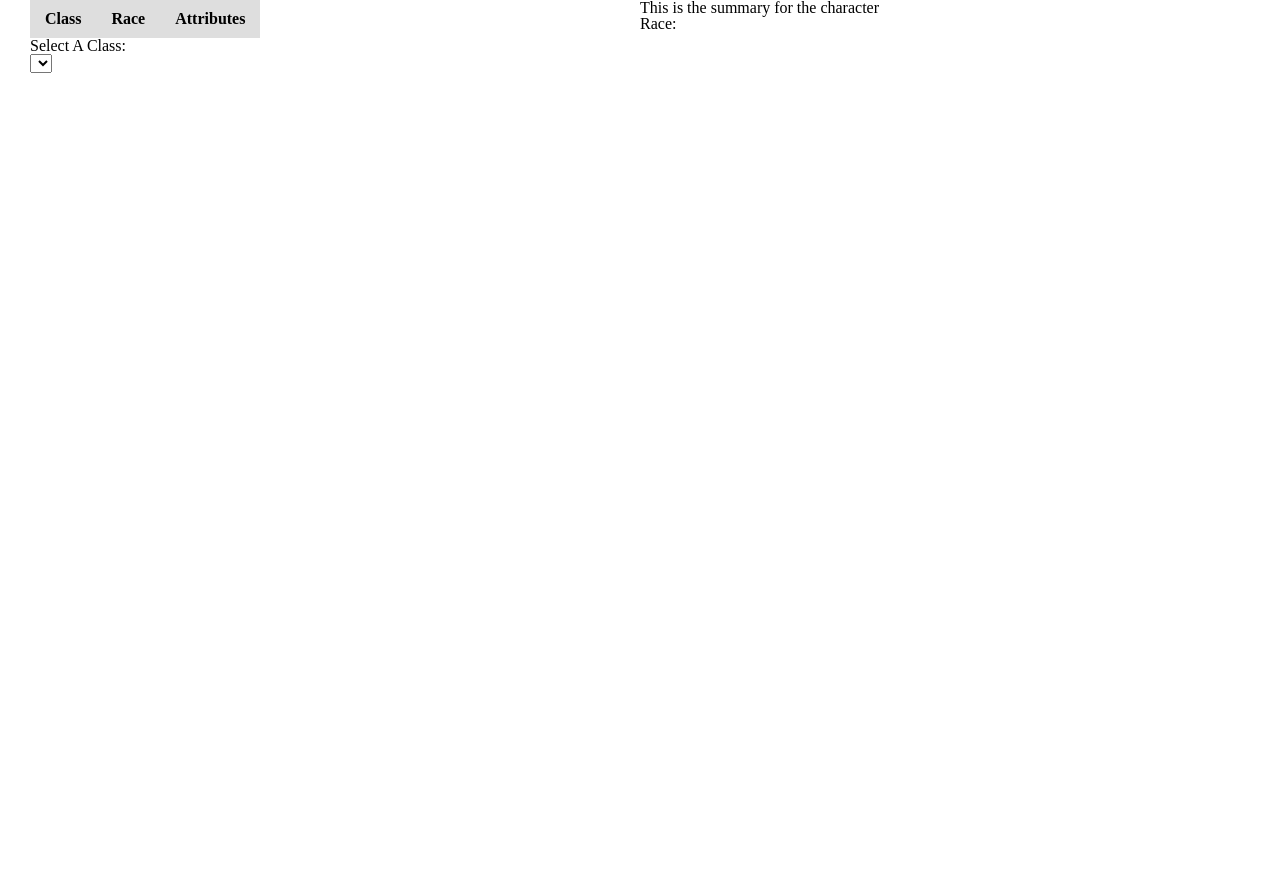
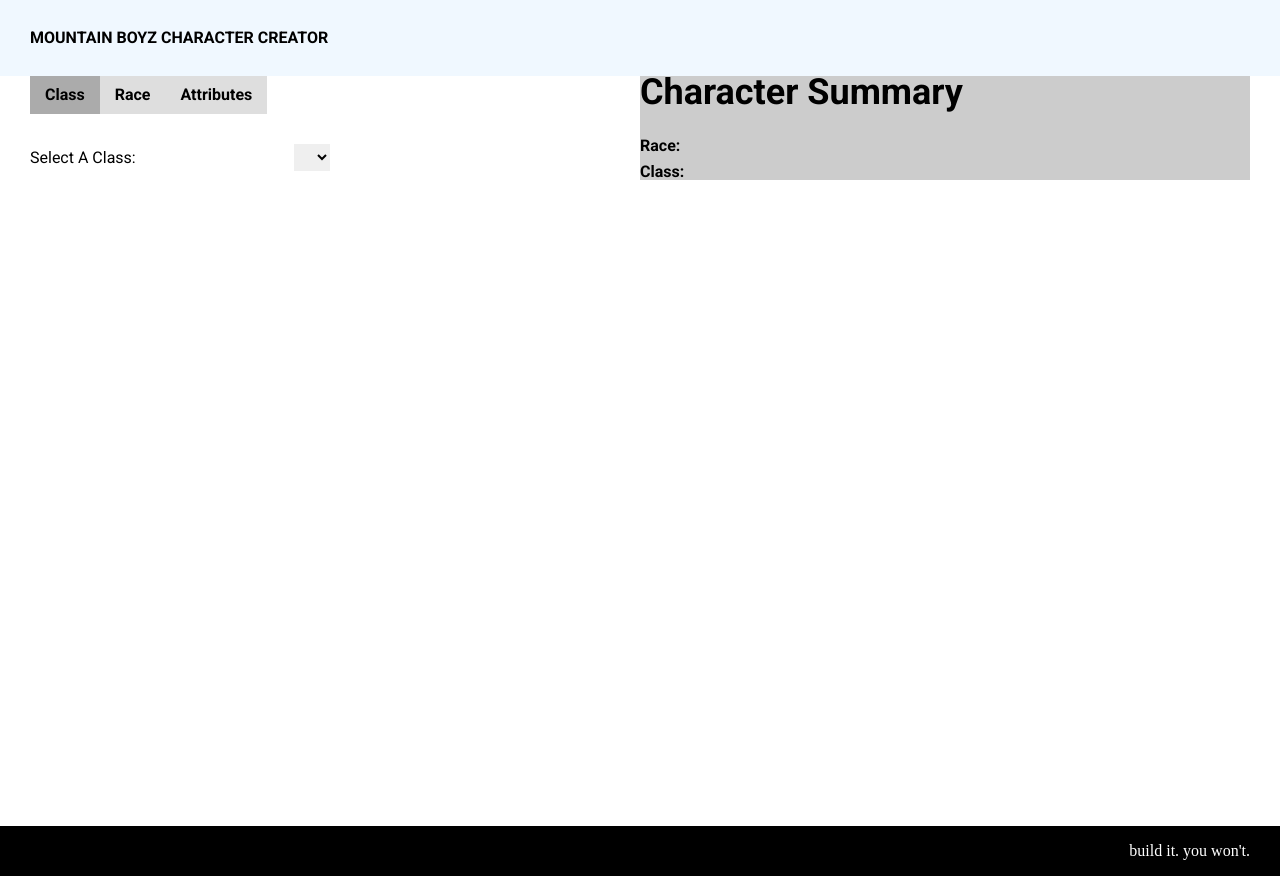
Before and after one commit to daigled/mbz_dnd, a React (Vite) app: page / in a window 1280 px wide. Before the commit the page ends 800 px from the top, so only its background shows below. Built offline with nearby package versions, Linux system fonts and the light colour scheme.

Commit message:
Feat/styling (#6)
* feat(*): styles

* docs(README): update ooo

```diff
--- a/index.html
+++ b/index.html
@@ -4,7 +4,12 @@
 		<meta charset="UTF-8" />
 		<link rel="icon" type="image/svg+xml" href="/vite.svg" />
 		<meta name="viewport" content="width=device-width, initial-scale=1.0" />
-		<title>Vite + React + TS</title>
+
+		<link rel="preconnect" href="https://fonts.googleapis.com">
+		<link rel="preconnect" href="https://fonts.gstatic.com" crossorigin>
+		<link href="https://fonts.googleapis.com/css2?family=Roboto:ital,wght@0,100;0,300;0,400;0,500;0,700;0,900;1,100;1,300;1,400;1,500;1,700;1,900&display=swap" rel="stylesheet">
+
+		<title>MBZ | DND</title>
 	</head>
 	<body>
 		<div id="root"></div>
--- a/src/App.css
+++ b/src/App.css
@@ -1,9 +1,34 @@
+main {
+	min-height: calc(100vh - 50px);
+}
+
+footer {
+	height: 50px;
+	background: #000;
+	color: #fff;
+	position: relative;
+}
+
+footer p {
+	position: absolute;
+	top: 50%;
+	right: 30px;
+	transform: translateY(-50%);
+}
+
 .container {
 	position: relative;
 	display: block;
 	margin: auto;
 	padding: 0 30px;
 	max-width: 1300px;
+}
+
+.site-header {
+	padding: 30px 0;
+	background: aliceblue;
+	font-family: 'Roboto', sans-serif;
+	font-weight: bold;
 }
 
 .main-flex-wrap {
@@ -14,6 +39,7 @@
 .character-builder-wrap,
 .character-summary-wrap {
 	flex: 1;
+	font-family: "Roboto", sans-serif;
 }
 
 .section-header {
@@ -22,3 +48,9 @@
 	line-height: 32px;
 	margin-bottom: 30px;
 }
+
+select {
+	border-radius: none;
+	border: none;
+	padding: 5px 8px;
+}
--- a/src/App.tsx
+++ b/src/App.tsx
@@ -1,7 +1,5 @@
 import { useState } from 'react'
 import './App.css'
-import Tabs from './components/Tabs'
-import RaceTab from './components/RaceTab'
 import CharacterBuilder from './components/CharacterBuilder'
 import CharacterSummary from './components/CharacterSummary'
 
@@ -22,6 +20,12 @@ function App() {
 
 	return (
 		<>
+		<header className='site-header'>
+			<div className="container">
+				MOUNTAIN BOYZ CHARACTER CREATOR
+			</div>
+		</header>
+		<main>
 			<div className="container">
 				<div className="main-flex-wrap">
 					<CharacterBuilder
@@ -31,6 +35,11 @@ function App() {
 					<CharacterSummary character={character} />
 				</div>
 			</div>
+		</main>
+		<footer>
+			<p>build it. you won't.</p>
+		</footer>
+
 		</>
 	)
 }
--- /dev/null
+++ b/src/components/CharacterSummary.css
@@ -0,0 +1,12 @@
+.detail-container {
+    display: flex;
+    align-items: center;
+    &:not(:last-of-type) { margin-bottom: 10px; }
+}
+
+.detail-name {
+    flex: 0 120px;
+    font-weight: bold;
+}
+
+.detail-value { flex: 0 0; }
--- a/src/components/CharacterSummary.tsx
+++ b/src/components/CharacterSummary.tsx
@@ -1,12 +1,18 @@
+import './CharacterSummary.css'
+
 function CharacterSummary(props: any) {
 	const { character } = props
 
 	return (
-		<div className="character-summary-wrap">
-			<h1>This is the summary for the character</h1>
+		<div className="character-summary-wrap" style={{background: '#ccc'}}>
+			<h1 className='section-header'>Character Summary</h1>
 			<div className="detail-container">
 				<div className="detail-name">Race:</div>
-				<div className="detail-value">{character.race}</div>
+				<div className="detail-value">{character.race ?? 'unset'}</div>
+			</div>
+			<div className="detail-container">
+				<div className="detail-name">Class:</div>
+				<div className="detail-value">{character.class ?? 'unset'}</div>
 			</div>
 		</div>
 	)
--- a/src/components/Tabs.css
+++ b/src/components/Tabs.css
@@ -1,3 +1,7 @@
+.tabs-header-wrap {
+	margin-bottom: 30px;
+}
+
 .tab-header {
 	display: inline-block;
 	padding: 10px 15px;
@@ -8,6 +12,10 @@
 	background: #dedede;
 }
 
+.tab-header.active {
+	background: #ababab;
+}
+
 .tab-header:hover {
 	cursor: pointer;
 	background: #ababab;
--- a/src/components/class/ClassTab.tsx
+++ b/src/components/class/ClassTab.tsx
@@ -40,7 +40,8 @@ function ClassTab() {
 
 	return (
 		<div className="class-tab">
-			<h2>Select A Class:</h2>
+			<div className="class-selector-wrap" style={{display: 'flex', width: 300, alignItems: 'center', justifyContent: 'space-between'}}>
+				<label htmlFor='class-select'>Select A Class:</label>
 				<select
 					name="class-select"
 					value={selectedClass}
@@ -50,6 +51,7 @@ function ClassTab() {
 					))}
 				</select>
 			</div>
+		</div>
 	)
 }
 
--- a/src/index.css
+++ b/src/index.css
@@ -133,5 +133,6 @@ table {
 *:before,
 *:after {
 	box-sizing: border-box;
+	font-family: "Roboto", sans-serif;
 }
 /* end reset */
```
Also changed, not shown: 1 other file (tests, documents, lock files or other folders). Lines whose indentation alone changed are shown as unchanged.
